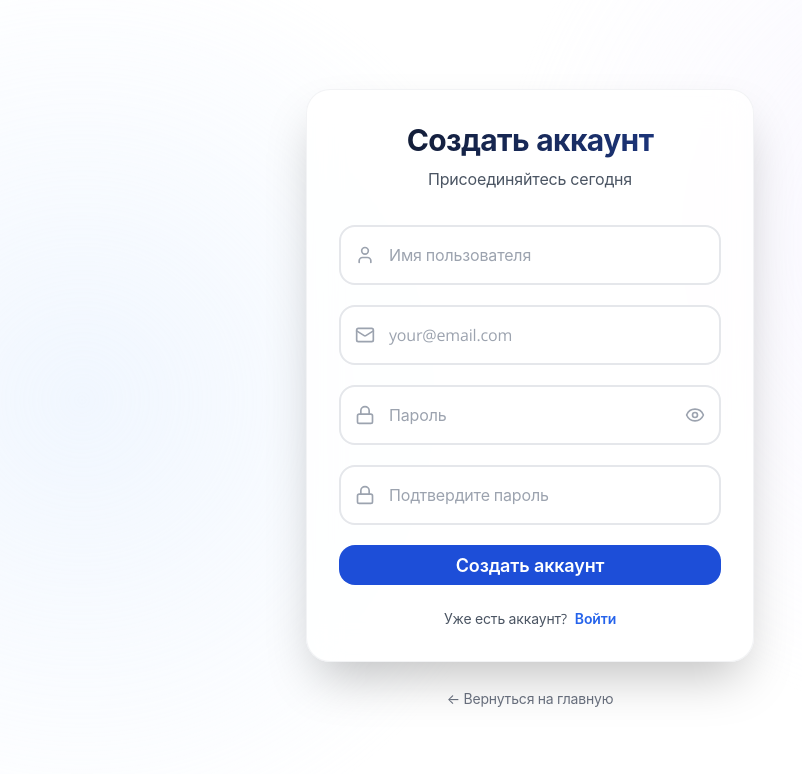
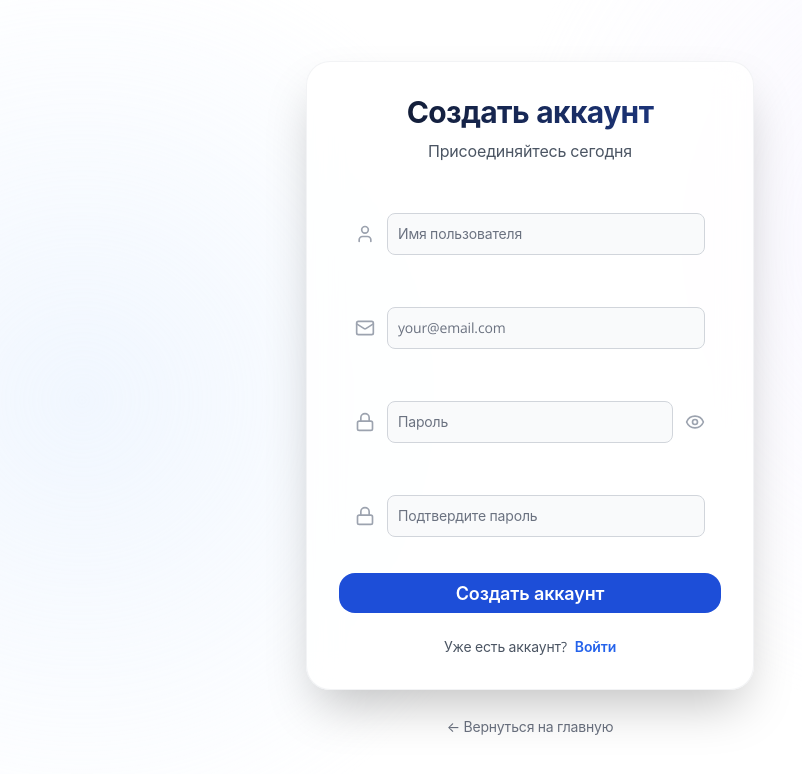
Before and after one commit to industrialprofi/react_app, a Next.js app: page /login in a window 1280 px wide. Both pictures are taken after a click on the button "Зарегистрироваться". Shown: the top 774 px of the page, without its empty margins (110-912 px from the left). Built offline with nearby package versions, Linux system fonts and the light colour scheme; no server answers.

Commit message:
fix: page

```diff
--- a/src/app/login/page.tsx
+++ b/src/app/login/page.tsx
@@ -3,7 +3,7 @@
 import { useState } from "react";
 import { useRouter } from "next/navigation";
 import { motion } from "framer-motion";
-import { Button } from "flowbite-react";
+import { Button, TextInput, Label, Alert, Spinner } from "flowbite-react";
 import { Eye, EyeOff, Mail, Lock, User, Chrome } from "lucide-react";
 import { useAuth } from "../../lib/auth-context";
 
@@ -96,34 +96,34 @@ export default function LoginPage() {
 
           <div className="p-8 pt-0">
             {error && (
-                <div className="bg-red-50 border border-red-200 text-red-800 px-4 py-3 rounded-xl mb-6 text-sm">
-                    {error}
-                </div>
+              <Alert color="failure" className="mb-6">
+                {error}
+              </Alert>
             )}
             {successMessage && (
-                <div className="bg-green-50 border border-green-200 text-green-800 px-4 py-3 rounded-xl mb-6 text-sm">
-                    {successMessage}
-                </div>
+              <Alert color="success" className="mb-6">
+                {successMessage}
+              </Alert>
             )}
             <form onSubmit={handleSubmit} className="space-y-5">
               {!isLogin && (
                 <div>
                   <div className="relative">
-                    <input type="text" id="username" name="username" value={formData.username} onChange={handleInputChange} required className="w-full pl-12 pr-4 py-4 border-2 border-gray-200 rounded-2xl focus:ring-4 focus:ring-blue-100 focus:border-blue-500 transition-all text-gray-700 placeholder-gray-400" placeholder="Имя пользователя" />
                     <User className="absolute left-4 top-1/2 -translate-y-1/2 w-5 h-5 text-gray-400" />
+                    <TextInput type="text" id="username" name="username" value={formData.username} onChange={handleInputChange} required className="w-full pl-12 pr-4 py-4 rounded-2xl" placeholder="Имя пользователя" />
                   </div>
                 </div>
               )}
               <div>
                 <div className="relative">
-                  <input type="email" id="email" name="email" value={formData.email} onChange={handleInputChange} required className="w-full pl-12 pr-4 py-4 border-2 border-gray-200 rounded-2xl focus:ring-4 focus:ring-blue-100 focus:border-blue-500 transition-all text-gray-700 placeholder-gray-400" placeholder="your@email.com" />
                   <Mail className="absolute left-4 top-1/2 -translate-y-1/2 w-5 h-5 text-gray-400" />
+                  <TextInput type="email" id="email" name="email" value={formData.email} onChange={handleInputChange} required className="w-full pl-12 pr-4 py-4 rounded-2xl" placeholder="your@email.com" />
                 </div>
               </div>
               <div>
                 <div className="relative">
-                  <input type={showPassword ? "text" : "password"} id="password" name="password" value={formData.password} onChange={handleInputChange} required className="w-full pl-12 pr-12 py-4 border-2 border-gray-200 rounded-2xl focus:ring-4 focus:ring-blue-100 focus:border-blue-500 transition-all text-gray-700 placeholder-gray-400" placeholder="Пароль" />
                   <Lock className="absolute left-4 top-1/2 -translate-y-1/2 w-5 h-5 text-gray-400" />
+                  <TextInput type={showPassword ? "text" : "password"} id="password" name="password" value={formData.password} onChange={handleInputChange} required className="w-full pl-12 pr-12 py-4 rounded-2xl" placeholder="Пароль" />
                   <button type="button" onClick={() => setShowPassword(!showPassword)} className="absolute right-4 top-1/2 -translate-y-1/2 text-gray-400 hover:text-gray-600">
                     {showPassword ? <EyeOff className="w-5 h-5" /> : <Eye className="w-5 h-5" />}
                   </button>
@@ -132,8 +132,8 @@ export default function LoginPage() {
               {!isLogin && (
                 <div>
                   <div className="relative">
-                    <input type="password" id="confirmPassword" name="confirmPassword" value={formData.confirmPassword} onChange={handleInputChange} required className="w-full pl-12 pr-4 py-4 border-2 border-gray-200 rounded-2xl focus:ring-4 focus:ring-blue-100 focus:border-blue-500 transition-all text-gray-700 placeholder-gray-400" placeholder="Подтвердите пароль" />
                     <Lock className="absolute left-4 top-1/2 -translate-y-1/2 w-5 h-5 text-gray-400" />
+                    <TextInput type="password" id="confirmPassword" name="confirmPassword" value={formData.confirmPassword} onChange={handleInputChange} required className="w-full pl-12 pr-4 py-4 rounded-2xl" placeholder="Подтвердите пароль" />
                   </div>
                 </div>
               )}
@@ -146,10 +146,7 @@ export default function LoginPage() {
               )}
               <Button type="submit" color="blue" disabled={isLoading} className="w-full py-4 rounded-2xl text-lg font-semibold">
                 {isLoading ? (
-                  <div className="flex items-center gap-2">
-                    <div className="animate-spin rounded-full h-5 w-5 border-2 border-white border-t-transparent"></div>
-                    Обработка...
-                  </div>
+                  <span className="flex items-center gap-2"><Spinner size="sm" /> Обработка...</span>
                 ) : (isLogin ? "Войти" : "Создать аккаунт")}
               </Button>
             </form>
```
